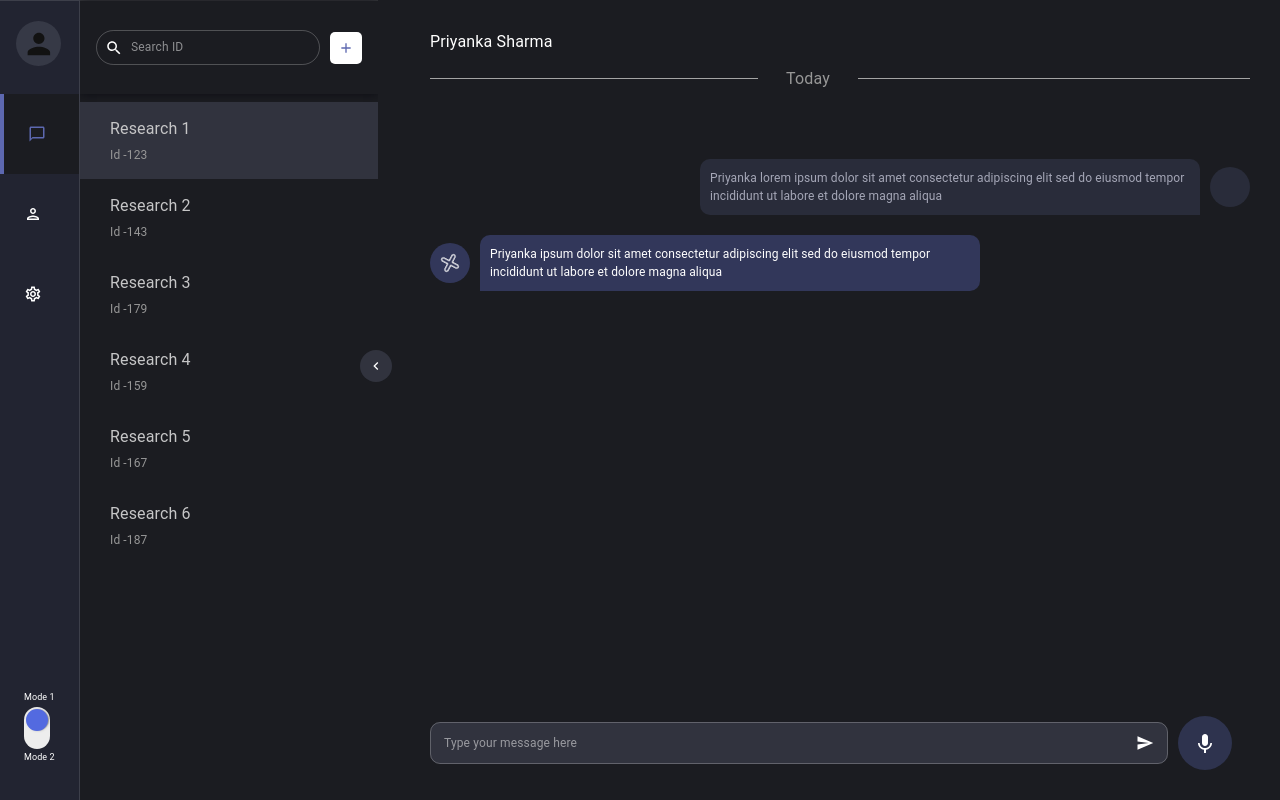
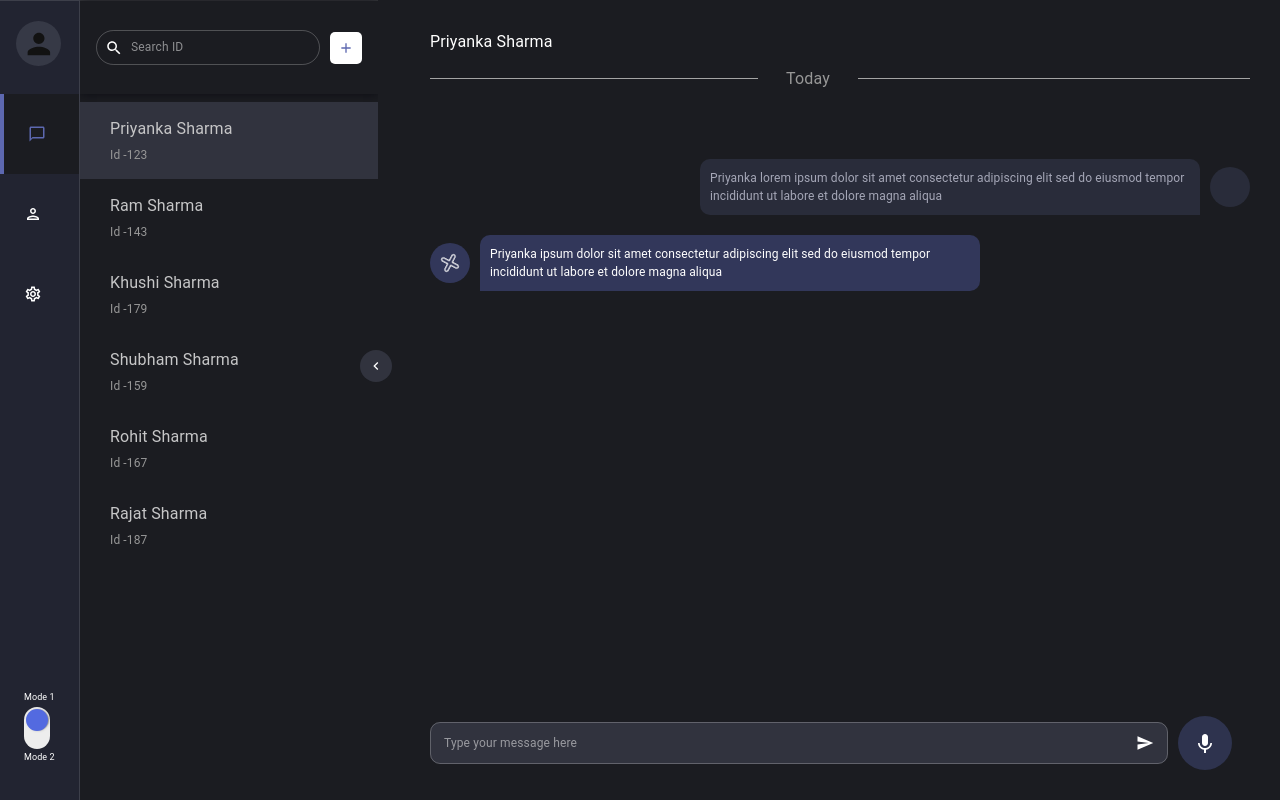
Before and after one commit to NidhiSharma63/Dr.-Met-assignment, a React (Create React App) app: page / in a window 1280 px wide. Built offline with nearby package versions, Linux system fonts and the light colour scheme.

Commit message:
side bar content change based on theme

```diff
--- a/src/component/Layout.jsx
+++ b/src/component/Layout.jsx
@@ -232,7 +232,7 @@ export default function SideBar() {
             {/* <Avatar alt="" src="" sx={{ width: 45, height: 45, backgroundColor: "avatar.main" }} /> */}
           </ListItem>
           <List>
-            {userComponentIsGettingDisplayed ? (
+            {darkThemeEnabled ? (
               <UserComponent setAutoCompleteValue={setAutoCompleteValue} />
             ) : (
               <TopicComponent setAutoCompleteValue={setAutoCompleteValue} />
```
